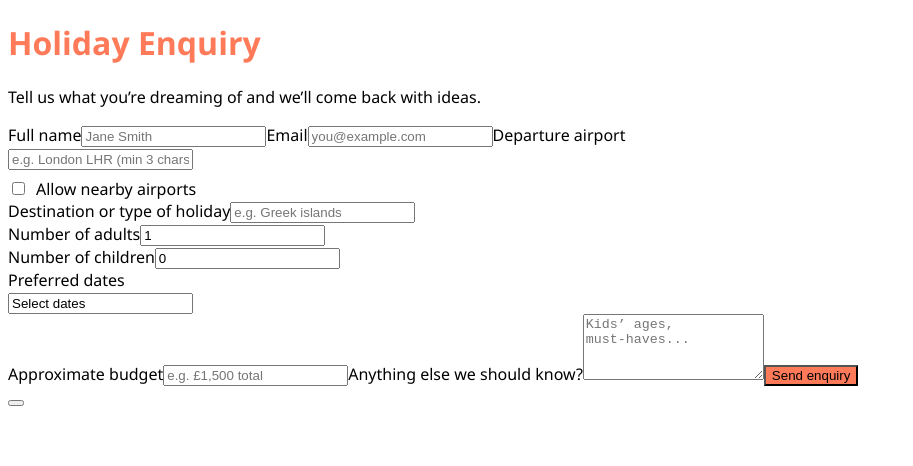
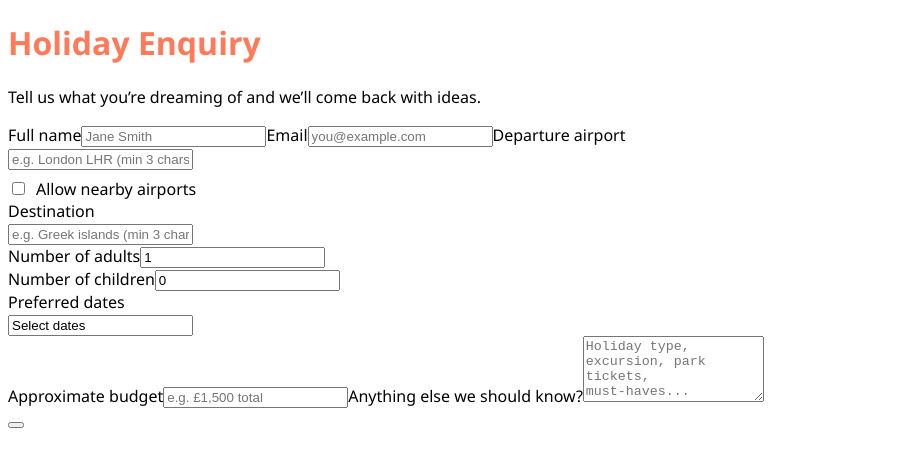
Before and after one commit to 8408donne/TravelForm, a React (Vite) app: page / in a window 1280 px wide. Shown: the top 466 px of the page, without its empty margins (0-913 px from the left). Built offline with nearby package versions, Linux system fonts and the light colour scheme; the HTML template or start-up script is replaced by a standard one.

Commit message:
added airport and destination file. Cleaned up form and removed background image

```diff
--- a/index.html
+++ b/index.html
@@ -2,7 +2,7 @@
 <html lang="en">
   <head>
     <meta charset="utf-8" />
-    <meta name="viewport" content="width=device-width,initial-scale=1" />
+    <meta name="viewport" content="width=device-width,initial-scale=1,user-scalable=yes" />
     <title>TravelForm</title>
   </head>
   <body>
--- a/src/App.jsx
+++ b/src/App.jsx
@@ -1,79 +1,14 @@
 import React, { useEffect, useState } from "react";
 import AdminPanel from "./admin/AdminPanel";
-
-const MAJOR_AIRPORTS = [
-  // UK Airports
-  { code: "LHR", name: "Heathrow Airport", city: "London", country: "UK" },
-  { code: "LGW", name: "Gatwick Airport", city: "London", country: "UK" },
-  { code: "STN", name: "Stansted Airport", city: "London", country: "UK" },
-  { code: "LCY", name: "City Airport", city: "London", country: "UK" },
-  { code: "LTN", name: "Luton Airport", city: "Luton", country: "UK" },
-  { code: "SEN", name: "Southend Airport", city: "Southend-on-Sea", country: "UK" },
-  { code: "BHX", name: "Birmingham Airport", city: "Birmingham", country: "UK" },
-  { code: "MAN", name: "Manchester Airport", city: "Manchester", country: "UK" },
-  { code: "LPL", name: "Liverpool John Lennon Airport", city: "Liverpool", country: "UK" },
-  { code: "EDI", name: "Edinburgh Airport", city: "Edinburgh", country: "UK" },
-  { code: "GLA", name: "Glasgow Airport", city: "Glasgow", country: "UK" },
-  { code: "STY", name: "Prestwick Airport", city: "Prestwick", country: "UK" },
-  { code: "BFS", name: "Belfast International Airport", city: "Belfast", country: "UK" },
-  { code: "GNF", name: "Belfast George Best Airport", city: "Belfast", country: "UK" },
-  { code: "DUB", name: "Dublin Airport", city: "Dublin", country: "Ireland" },
-  { code: "CWL", name: "Cardiff Airport", city: "Cardiff", country: "UK" },
-  { code: "BRS", name: "Bristol Airport", city: "Bristol", country: "UK" },
-  { code: "EMA", name: "East Midlands Airport", city: "Nottingham", country: "UK" },
-  { code: "NCL", name: "Newcastle International Airport", city: "Newcastle", country: "UK" },
-  { code: "NQY", name: "Newquay Airport", city: "Newquay", country: "UK" },
-  { code: "PLH", name: "Plymouth Airport", city: "Plymouth", country: "UK" },
-  { code: "EXT", name: "Exeter Airport", city: "Exeter", country: "UK" },
-  { code: "SOU", name: "Southampton Airport", city: "Southampton", country: "UK" },
-  { code: "BQH", name: "Bournemouth Airport", city: "Bournemouth", country: "UK" },
-  { code: "ACI", name: "Alderney Airport", city: "Alderney", country: "UK" },
-  { code: "GCI", name: "Guernsey Airport", city: "Guernsey", country: "UK" },
-  { code: "JSY", name: "Jersey Airport", city: "Jersey", country: "UK" },
-  { code: "BOH", name: "Bournemouth Airport", city: "Bournemouth", country: "UK" },
-  { code: "LAM", name: "Lamidh Airport", city: "Isle of Man", country: "UK" },
-  // International Airports
-  { code: "CDG", name: "Paris Charles de Gaulle Airport", city: "Paris", country: "France" },
-  { code: "ORY", name: "Paris Orly Airport", city: "Paris", country: "France" },
-  { code: "AMS", name: "Amsterdam Airport Schiphol", city: "Amsterdam", country: "Netherlands" },
-  { code: "FRA", name: "Frankfurt am Main Airport", city: "Frankfurt", country: "Germany" },
-  { code: "MUC", name: "Munich Airport", city: "Munich", country: "Germany" },
-  { code: "FCO", name: "Leonardo da Vinci Airport", city: "Rome", country: "Italy" },
-  { code: "MXP", name: "Milan Malpensa Airport", city: "Milan", country: "Italy" },
-  { code: "MAD", name: "Adolfo Suárez Madrid-Barajas Airport", city: "Madrid", country: "Spain" },
-  { code: "BCN", name: "Barcelona-El Prat Airport", city: "Barcelona", country: "Spain" },
-  { code: "ZRH", name: "Zurich Airport", city: "Zurich", country: "Switzerland" },
-  { code: "VIE", name: "Vienna International Airport", city: "Vienna", country: "Austria" },
-  { code: "PRG", name: "Václav Havel Airport Prague", city: "Prague", country: "Czech Republic" },
-  { code: "BUD", name: "Budapest Ferenc Liszt International Airport", city: "Budapest", country: "Hungary" },
-  { code: "WAW", name: "Warsaw Chopin Airport", city: "Warsaw", country: "Poland" },
-  { code: "AIT", name: "Athens International Airport", city: "Athens", country: "Greece" },
-  { code: "IST", name: "Istanbul Airport", city: "Istanbul", country: "Turkey" },
-  { code: "BJS", name: "Beijing Capital International Airport", city: "Beijing", country: "China" },
-  { code: "PVG", name: "Shanghai Pudong International Airport", city: "Shanghai", country: "China" },
-  { code: "DXB", name: "Dubai International Airport", city: "Dubai", country: "UAE" },
-  { code: "BKK", name: "Suvarnabhumi Airport", city: "Bangkok", country: "Thailand" },
-  { code: "SIN", name: "Singapore Changi Airport", city: "Singapore", country: "Singapore" },
-  { code: "HND", name: "Haneda Airport", city: "Tokyo", country: "Japan" },
-  { code: "SYD", name: "Sydney Kingsford Smith Airport", city: "Sydney", country: "Australia" },
-  { code: "JFK", name: "John F. Kennedy International Airport", city: "New York", country: "USA" },
-  { code: "LAX", name: "Los Angeles International Airport", city: "Los Angeles", country: "USA" },
-  { code: "ORD", name: "Chicago O'Hare International Airport", city: "Chicago", country: "USA" },
-  { code: "DFW", name: "Dallas Fort Worth International Airport", city: "Dallas", country: "USA" },
-  { code: "MIA", name: "Miami International Airport", city: "Miami", country: "USA" },
-  { code: "YYZ", name: "Toronto Pearson International Airport", city: "Toronto", country: "Canada" },
-  { code: "MEX", name: "Mexico City International Airport", city: "Mexico City", country: "Mexico" }
-];
+import { UK_AIRPORTS, DESTINATIONS } from "./data/airports";
 
 export default function App() {
   const [theme, setTheme] = useState(() => {
     const storedTheme = localStorage.getItem("travelform_theme");
     return storedTheme ? JSON.parse(storedTheme) : {
-      bgImage: "",
       accent: "#ff7a59",
       cardBg: "rgba(255,255,255,0.96)",
       font: "Segoe UI, system-ui, -apple-system, sans-serif",
-      overlay: 0.45,
       logo: ""
     };
   });
@@ -98,6 +33,7 @@ export default function App() {
   });
 
   const [airportSuggestions, setAirportSuggestions] = useState([]);
+  const [destinationSuggestions, setDestinationSuggestions] = useState([]);
   const [showCalendar, setShowCalendar] = useState(false);
   const [calendarMonth, setCalendarMonth] = useState(new Date());
 
@@ -122,9 +58,8 @@ export default function App() {
       setForm((p) => ({ ...p, [name]: numChildren, childrenAges: ages }));
     } else if (name === "departureAirport") {
       setForm((p) => ({ ...p, [name]: value }));
-      // Show suggestions if 3+ characters
       if (value.length >= 3) {
-        const filtered = MAJOR_AIRPORTS.filter((airport) =>
+        const filtered = UK_AIRPORTS.filter((airport) =>
           airport.code.toUpperCase().includes(value.toUpperCase()) ||
           airport.city.toUpperCase().includes(value.toUpperCase()) ||
           airport.name.toUpperCase().includes(value.toUpperCase())
@@ -132,6 +67,16 @@ export default function App() {
         setAirportSuggestions(filtered);
       } else {
         setAirportSuggestions([]);
+      }
+    } else if (name === "destination") {
+      setForm((p) => ({ ...p, [name]: value }));
+      if (value.length >= 3) {
+        const filtered = DESTINATIONS.filter((dest) =>
+          dest.toUpperCase().includes(value.toUpperCase())
+        );
+        setDestinationSuggestions(filtered);
+      } else {
+        setDestinationSuggestions([]);
       }
     } else if (type === "checkbox") {
       setForm((p) => ({ ...p, [name]: checked }));
@@ -143,6 +88,11 @@ export default function App() {
   const handleAirportSelect = (airport) => {
     setForm((p) => ({ ...p, departureAirport: `${airport.name}, ${airport.city} (${airport.code})` }));
     setAirportSuggestions([]);
+  };
+
+  const handleDestinationSelect = (destination) => {
+    setForm((p) => ({ ...p, destination }));
+    setDestinationSuggestions([]);
   };
 
   const getDaysInMonth = (date) => {
@@ -254,14 +204,10 @@ export default function App() {
     <div
       className="page"
       style={{
-        backgroundImage: theme.bgImage ? `url(${theme.bgImage})` : undefined,
         fontFamily: theme.font
       }}
     >
-      <div className="overlay" style={{ background: `rgba(0,0,0,${theme.overlay})` }} />
-
-      <div className="card" style={{ background: theme.cardBg }}>
-        {theme.logo && <img src={theme.logo} alt="logo" className="logo" />}
+      {theme.logo && <img src={theme.logo} alt="logo" className="logo" />}
         <h1 className="title" style={{ color: theme.accent }}>Holiday Enquiry</h1>
         <p className="subtitle">Tell us what you’re dreaming of and we’ll come back with ideas.</p>
 
@@ -306,8 +252,28 @@ export default function App() {
             </label>
           </div>
 
-          <label>Destination or type of holiday</label>
-          <input name="destination" value={form.destination} onChange={handleChange} placeholder="e.g. Greek islands" />
+          <label>Destination</label>
+          <div className="airport-wrapper">
+            <input
+              name="destination"
+              value={form.destination}
+              onChange={handleChange}
+              placeholder="e.g. Greek islands (min 3 chars)"
+            />
+            {destinationSuggestions.length > 0 && (
+              <div className="airport-suggestions">
+                {destinationSuggestions.map((dest) => (
+                  <div
+                    key={dest}
+                    className="airport-item"
+                    onClick={() => handleDestinationSelect(dest)}
+                  >
+                    {dest}
+                  </div>
+                ))}
+              </div>
+            )}
+          </div>
 
           <div className="row">
             <div>
@@ -408,11 +374,9 @@ export default function App() {
           <input name="budget" value={form.budget} onChange={handleChange} placeholder="e.g. £1,500 total" />
 
           <label>Anything else we should know?</label>
-          <textarea name="notes" value={form.notes} onChange={handleChange} rows="4" placeholder="Kids’ ages, must‑haves..." />
+          <textarea name="notes" value={form.notes} onChange={handleChange} rows="4" placeholder="Holiday type, excursion, park tickets, must‑haves..." />
 
-          <button type="submit" className="button" style={{ background: theme.accent }}>Send enquiry</button>
         </form>
-      </div>
 
       {showAdminDot && (
         <button
--- /dev/null
+++ b/src/data/airports.js
@@ -0,0 +1,40 @@
+export const UK_AIRPORTS = [
+  { code: "LHR", name: "Heathrow Airport", city: "London", country: "UK" },
+  { code: "LGW", name: "Gatwick Airport", city: "London", country: "UK" },
+  { code: "STN", name: "Stansted Airport", city: "London", country: "UK" },
+  { code: "LCY", name: "City Airport", city: "London", country: "UK" },
+  { code: "LTN", name: "Luton Airport", city: "Luton", country: "UK" },
+  { code: "SEN", name: "Southend Airport", city: "Southend-on-Sea", country: "UK" },
+  { code: "BHX", name: "Birmingham Airport", city: "Birmingham", country: "UK" },
+  { code: "MAN", name: "Manchester Airport", city: "Manchester", country: "UK" },
+  { code: "LPL", name: "Liverpool John Lennon Airport", city: "Liverpool", country: "UK" },
+  { code: "EDI", name: "Edinburgh Airport", city: "Edinburgh", country: "UK" },
+  { code: "GLA", name: "Glasgow Airport", city: "Glasgow", country: "UK" },
+  { code: "STY", name: "Prestwick Airport", city: "Prestwick", country: "UK" },
+  { code: "BFS", name: "Belfast International Airport", city: "Belfast", country: "UK" },
+  { code: "GNF", name: "Belfast George Best Airport", city: "Belfast", country: "UK" },
+  { code: "DUB", name: "Dublin Airport", city: "Dublin", country: "Ireland" },
+  { code: "CWL", name: "Cardiff Airport", city: "Cardiff", country: "UK" },
+  { code: "BRS", name: "Bristol Airport", city: "Bristol", country: "UK" },
+  { code: "EMA", name: "East Midlands Airport", city: "Nottingham", country: "UK" },
+  { code: "NCL", name: "Newcastle International Airport", city: "Newcastle", country: "UK" },
+  { code: "NQY", name: "Newquay Airport", city: "Newquay", country: "UK" },
+  { code: "PLH", name: "Plymouth Airport", city: "Plymouth", country: "UK" },
+  { code: "EXT", name: "Exeter Airport", city: "Exeter", country: "UK" },
+  { code: "SOU", name: "Southampton Airport", city: "Southampton", country: "UK" },
+  { code: "BQH", name: "Bournemouth Airport", city: "Bournemouth", country: "UK" },
+  { code: "ACI", name: "Alderney Airport", city: "Alderney", country: "UK" },
+  { code: "GCI", name: "Guernsey Airport", city: "Guernsey", country: "UK" },
+  { code: "JSY", name: "Jersey Airport", city: "Jersey", country: "UK" },
+  { code: "BOH", name: "Bournemouth Airport", city: "Bournemouth", country: "UK" },
+  { code: "LAM", name: "Lamidh Airport", city: "Isle of Man", country: "UK" }
+];
+
+export const DESTINATIONS = [
+  "Spain", "Greece", "Italy", "France", "Portugal", "Turkey", "Cyprus", "Croatia", "Malta", "Bulgaria",
+  "Canary Islands", "Balearic Islands", "Greek Islands", "Algarve", "Costa del Sol", "Costa Brava",
+  "Amalfi Coast", "French Riviera", "Dalmatian Coast", "Alicante", "Barcelona", "Madrid", "Seville",
+  "Rome", "Venice", "Florence", "Paris", "Nice", "Athens", "Santorini", "Mykonos", "Crete", "Rhodes",
+  "Corfu", "Lisbon", "Porto", "Istanbul", "Antalya", "Bodrum", "Dubrovnik", "Split", "Valletta",
+  "Ibiza", "Majorca", "Menorca", "Tenerife", "Gran Canaria", "Lanzarote", "Fuerteventura"
+];
--- a/src/styles.css
+++ b/src/styles.css
@@ -7,32 +7,17 @@ body, html, #root { height: 100%; margin: 0; }
 
 .page {
   min-height: 100vh;
-  background-size: cover;
-  background-position: center top;
-  background-repeat: no-repeat;
-  background-attachment: fixed;
+  background: #f3f4f6;
   position: relative;
   display: flex;
+  flex-direction: column;
   align-items: center;
   justify-content: center;
   padding: 2rem;
   font-family: var(--font, "Segoe UI", system-ui, -apple-system, sans-serif);
-}
-
-.overlay {
-  position: absolute;
-  inset: 0;
-  z-index: 0;
-}
-
-.card {
-  position: relative;
-  z-index: 2;
   max-width: 520px;
+  margin: 0 auto;
   width: 100%;
-  border-radius: 16px;
-  padding: 2rem;
-  box-shadow: 0 18px 45px rgba(0,0,0,0.25);
 }
 
 .logo { max-height: 48px; margin-bottom: 8px; }
@@ -286,10 +271,10 @@ body, html, #root { height: 100%; margin: 0; }
 /* Mobile Responsive Styles */
 @media (max-width: 768px) {
   .page {
-    padding: 0;
-    background-attachment: scroll;
-    align-items: flex-end;
+    padding: 1rem;
+    align-items: stretch;
     padding-bottom: 0;
+    max-width: 100%;
   }
 
   .card {
@@ -377,7 +362,7 @@ body, html, #root { height: 100%; margin: 0; }
   }
 
   .form input, .form textarea {
-    font-size: 16px; /* Prevents zoom on iOS */
+    font-size: 0.9rem;
   }
 
   .calendar-popup {
```
